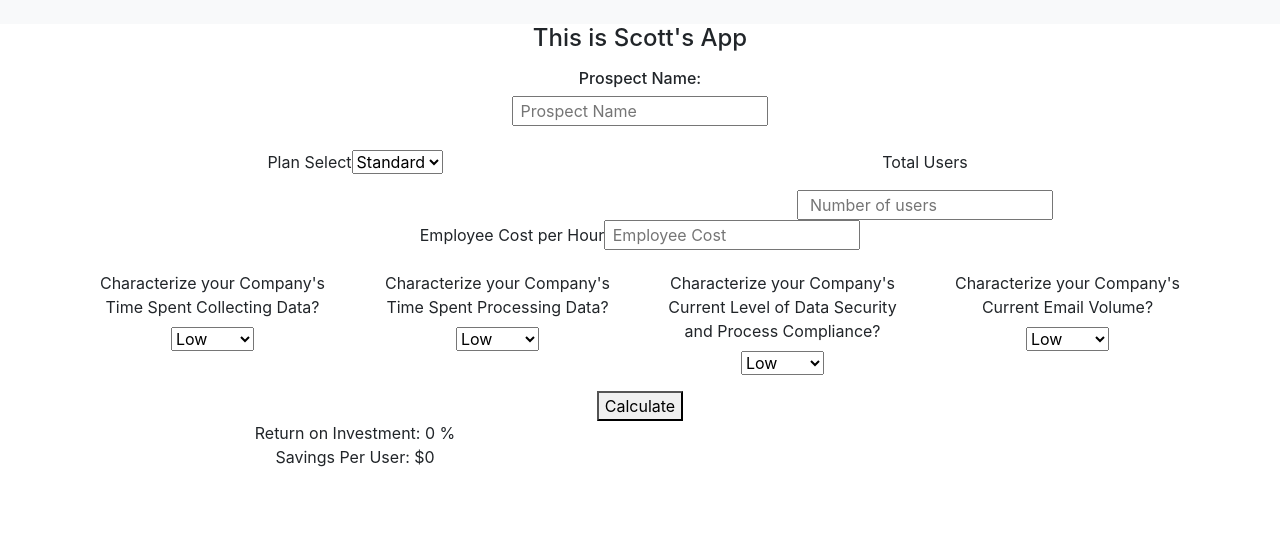
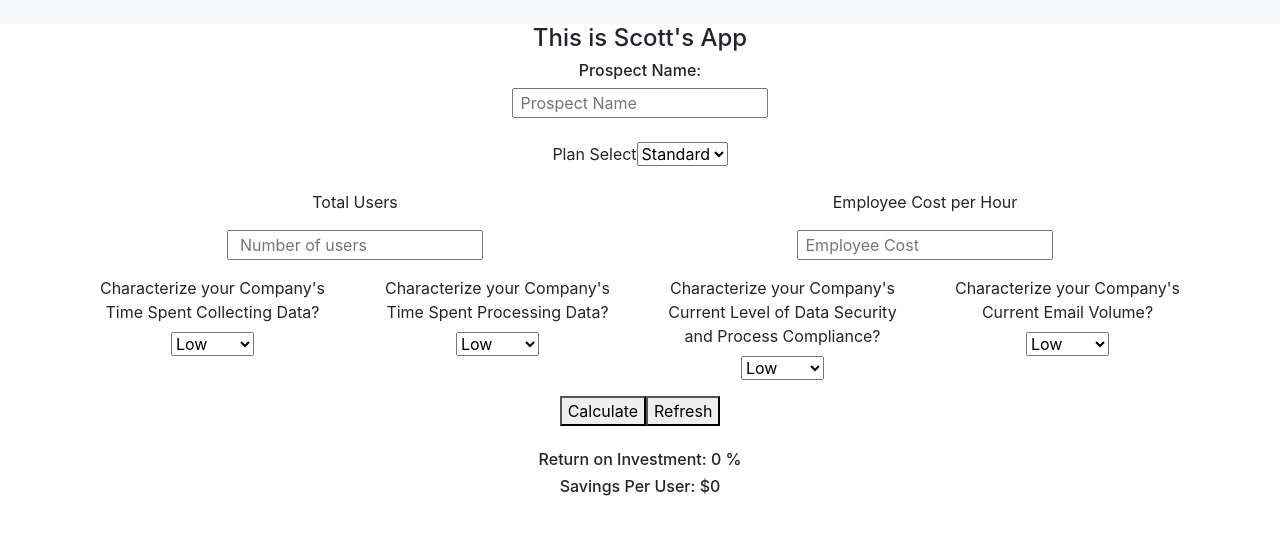
Before and after one commit to patrickcorcoran10/smROI, a React (Create React App) app in the folder client/: page / in a window 1280 px wide. Shown: the top 534 px of the page. Built offline with nearby package versions, Linux system fonts and the light colour scheme.

Commit message:
slight style changes to try to incorporate visualizations

```diff
--- a/client/src/App.js
+++ b/client/src/App.js
@@ -4,6 +4,7 @@ import Start from "./components/Start/Start";
 import NavBar from "./components/NavBar";
 import Footer from "./components/Footer/Footer";
 import Wrapper from "./components/Wrapper";
+// import Visuals from "./components/Visuals";
 
 class App extends Component {
   render() {
@@ -12,6 +13,7 @@ class App extends Component {
         <NavBar />
           <Wrapper>
             <Start />
+            {/* <Visuals /> */}
           </Wrapper>
         <Footer />
       </div>
--- a/client/src/components/Start/Start.js
+++ b/client/src/components/Start/Start.js
@@ -1,3 +1,4 @@
+// Dependencies
 import React, { Component } from "react";
 import "./Start.css";
 import axios from "axios";
@@ -5,8 +6,7 @@ import axios from "axios";
 class Start extends Component {
     constructor() {
         super();
-
-
+    // Setting Initial State
     this.state = {
         prospectName: "",
         planSelect: "",
@@ -18,12 +18,12 @@ class Start extends Component {
         emailVolume: "",
         ROI: 0.00,
         savingsPerUser: 0.00
-    };
-}
-
+        };
+    }
 
     calculate = (event) => {
         console.log("Now we're clicking!");
+        // Creating Variables to do the Math
         const users = parseInt(this.refs.numOfUsers.value);
         const cost = parseInt(this.refs.employeeCost.value);
         const plan = parseInt(this.refs.planSelect.value);
@@ -38,30 +38,21 @@ class Start extends Component {
         const chanceOfDataBreach = .025;
         const avgEmailCost = 1800.00;
 
-
-        console.log(plan);
-
-
         // Data Collection Math
         let dataCollectionSavings = (((avgDataCollection * annualHours) * users) * cost) * dataCollectionValue;
-        console.log(dataCollectionSavings);
         // Data Processing Math
         let dataProcessingSavings = (((avgDataProcessing * annualHours) * users) * cost) * dataProcessingValue;
-        console.log(dataProcessingSavings);
         // Data Security Math
         let dataSecuritySavings = (avgDataSecurityRisk * chanceOfDataBreach) * dataSecurityValue;
-        console.log(dataSecuritySavings);
         // Email Efficiency Math
         let emailEfficiencySavings = (users * avgEmailCost) * emailVolumeValue;
-        console.log(emailEfficiencySavings);
         // ROI and Savings Math
         let yearlyCost = plan * users * 12;
-        console.log(yearlyCost);
         let yearlySavings = (emailEfficiencySavings + dataSecuritySavings + dataProcessingSavings + dataCollectionSavings);
-        console.log(yearlySavings);
         let ROI = parseFloat(yearlySavings/yearlyCost).toFixed(2);
         let savings = parseFloat(yearlySavings/users).toFixed(2);
         console.log(ROI)
+        // Updating State with User Inputs
         this.setState({
             prospectName: this.refs.name.value,
             planSelect: this.refs.planSelect.value,
@@ -76,6 +67,7 @@ class Start extends Component {
         }, () => {
             console.log(this.state);
         })
+        // Sending Inputs to the Database w/ Axios
         axios.post("/api/dataPoints", {
             prospectName: this.refs.name.value,
             planSelect: "standard",
@@ -89,23 +81,24 @@ class Start extends Component {
             savingsPerUser: savings
 
         })
+        // Response from the Database Route.
         .then(function(response) {
             console.log(response);
         })
+        // Error Catch if there's a problem.
         .catch(function (error) {
             console.log(error);
         });
     };
-
+    // We Start to Render in React
     render() {
-        console.log(this.state)
         return (
             <div className="container">
                 <div className="row">
                     <div className="col-md-12">
                         <div className="header">
                             <h4>This is Scott's App</h4>
-                            <p>{this.state.prospectName}</p>
+                            <h3>{this.state.prospectName}</h3>
                         </div>
                     </div>
                 </div>
@@ -119,7 +112,7 @@ class Start extends Component {
                 </div>
                 <br />
                 <div className="row">
-                    <div className="col-md-6">
+                    <div className="col-md-12">
                         <div className="form-group">
                             <label htmlFor="exampleFormControlSelect1">Plan Select </label>
                             <select className="planSelect" id="exampleFormControlSelect1" ref="planSelect">
@@ -128,6 +121,8 @@ class Start extends Component {
                             </select>
                         </div>
                     </div>
+                </div>
+                <div className="row">
                     <div className="col-md-6">
                         <div className="numOfUsers">
                             <form>
@@ -136,12 +131,10 @@ class Start extends Component {
                             </form>
                         </div>
                     </div>
-                </div>
-                <div className="row">
-                    <div className="col-md-12">
+                    <div className="col-md-6">
                         <form>
                             <div className="form-group">
-                                <label htmlFor="formControlRange">Employee Cost per Hour</label>
+                                <p>Employee Cost per Hour</p>
                                 <input ref="employeeCost" placeholder=" Employee Cost"/>
                             </div>
                         </form>
@@ -195,15 +188,28 @@ class Start extends Component {
                             <button className="submit"
                             onClick={ this.calculate.bind(this) }
                             >Calculate</button>
+                            <button className="refresh"
+                            // onClick={}
+                            >Refresh</button>
+                        </div>
+                        <div className="refresh">
+
                         </div>
                     </div>
                 </div>
+                <br />
                 <div className="row">
-                    <div className="col-md-6">
-                        <div className="roi">Return on Investment: {this.state.ROI} %</div>
-                        <div className="savingsPerUser">Savings Per User: ${this.state.savingsPerUser}</div>
+                    <div className="col-md-3">
                     </div>
                     <div className="col-md-6">
+                        <div className="roi">
+                            <h6>Return on Investment: {this.state.ROI} %</h6>
+                        </div>
+                        <div className="savingsPerUser">
+                            <h6>Savings Per User: ${this.state.savingsPerUser}</h6>
+                        </div>
+                    </div>
+                    <div className="col-md-3">
                     </div>
                 </div>
 
--- /dev/null
+++ b/client/src/components/Visuals/index.js
@@ -0,0 +1 @@
+export { default } from "./Visuals";
```
Also changed, not shown: client/src/components/Visuals/Visuals.js (added, +50 -0 lines), 1 other file (tests, documents, lock files or other folders).
